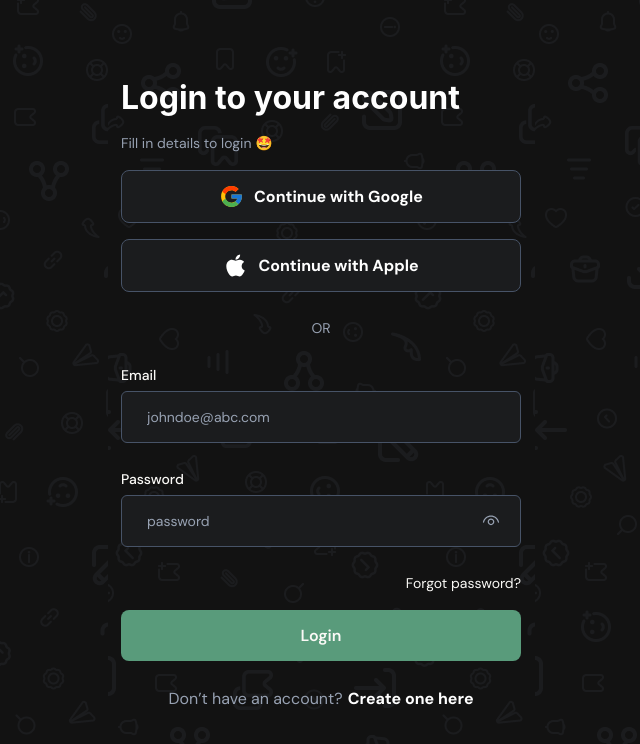
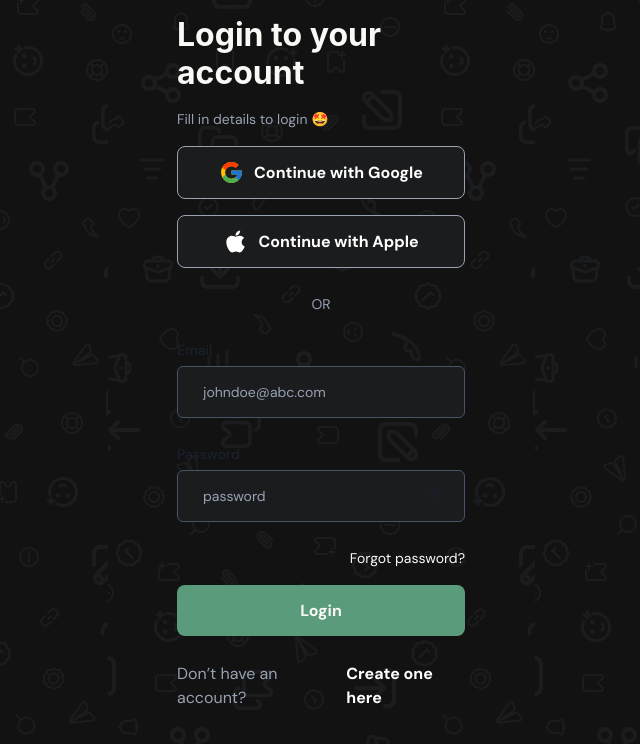
Before and after one commit to Parallax18/bookklub-frontend, a Next.js app: page /login in a window 1280 px wide. Shown: the top 744 px of the page, without its empty margins (319-959 px from the left). Built offline with nearby package versions, Linux system fonts and the light colour scheme.

Commit message:
chore: layout tweaks

```diff
--- a/src/app/(auth)/login/page.tsx
+++ b/src/app/(auth)/login/page.tsx
@@ -8,22 +8,9 @@ import React, { FormEvent, useState } from "react";
 import { FcGoogle } from "react-icons/fc";
 import { FaApple } from "react-icons/fa";
 import { VscEye, VscEyeClosed } from "react-icons/vsc";
-import {
-  Formik,
-  Field,
-  ErrorMessage,
-  FormikValues,
-  FormikHelpers,
-  useFormik,
-  Form,
-} from "formik";
+import { Formik, FormikHelpers, Form } from "formik";
 import * as Yup from "yup";
-import {
-  QueryClient,
-  QueryClientProvider,
-  useMutation,
-  useQueryClient,
-} from "@tanstack/react-query";
+import { useMutation } from "@tanstack/react-query";
 import Link from "next/link";
 interface FormValues {
   email: string;
@@ -31,16 +18,11 @@ interface FormValues {
 }
 const Login = () => {
   const validationSchema = Yup.object().shape({
-    // name: Yup.string().required('Name is required'),
     email: Yup.string().email("Invalid email").required("Email is required"),
     password: Yup.string()
       .min(6, "Password must be at least 6 characters")
       .required("Password is required"),
-    // confirmPassword: Yup.string()
-    //   .oneOf([Yup.ref('password')], 'Passwords must match')
-    //   .required('Confirm Password is required'),
   });
-  // const [form, setForm] = useState({ email: "", password: "" });
   const [showPassword, setShowPassword] = useState(false);
   const router = useRouter();
 
@@ -48,12 +30,7 @@ const Login = () => {
     return useMutation({
       mutationKey: ["login"],
       mutationFn: async (loginData: FormValues) => {
-        // const response = await HttpClient.post({
-        //   url: "/login",
-        //   data: loginData,
-        // });
         router.push("/verify_email");
-        // return response;
       },
     });
   };
@@ -89,22 +66,11 @@ const Login = () => {
           style={{
             display: "flex",
             flexDirection: "column",
-            justifyContent: "center",
-            alignItems: "center",
-            paddingTop: "0",
-            minHeight: "100vh",
-            paddingLeft: "5%",
-            paddingRight: "5%",
-            color: "white",
           }}
         >
           <div
             style={{
-              display: "flex",
-              justifyContent: "center",
-              alignItems: "start",
               position: "relative",
-              padding: "4rem 0",
             }}
           >
             <Formik
@@ -113,7 +79,7 @@ const Login = () => {
               onSubmit={handleSubmit}
             >
               {({ values }) => (
-                <Box width={{ base: "100%", sm: "25rem" }}>
+                <Box>
                   <Form
                     style={{
                       gap: "1rem",
@@ -122,7 +88,9 @@ const Login = () => {
                       zIndex: 1000,
                     }}
                   >
-                    <Heading fontSize="32px">Login to your account</Heading>
+                    <Heading fontSize="32px" color="shade.white">
+                      Login to your account
+                    </Heading>
                     <Text color="grey.400" fontSize="14px">
                       Fill in details to login 🤩
                     </Text>
@@ -139,8 +107,8 @@ const Login = () => {
                       borderRadius="8px"
                       fontSize="16px"
                       fontWeight="700"
-                      borderColor="#475367"
-                      bg="#1B1C1E"
+                      borderColor="grey.400"
+                      bg="shade.black"
                       color="#FFFFFF"
                     >
                       <FcGoogle size={25} />
@@ -159,20 +127,23 @@ const Login = () => {
                       borderRadius="8px"
                       fontSize="16px"
                       fontWeight="700"
-                      borderColor="#475367"
-                      bg="#1B1C1E"
+                      borderColor="grey.400"
+                      bg="shade.black"
                       color="#FFFFFF"
                     >
                       <FaApple size={25} />
                       <Text>Continue with Apple</Text>
                     </Box>
-                    <Box
-                      textAlign="center"
-                      fontSize="14px"
-                      color="#98A2B3"
-                      py="10px"
-                    >
-                      <Text>OR</Text>
+                    <Box textAlign="center" py="10px">
+                      <Text
+                        color={"grey.400"}
+                        fontWeight={400}
+                        lineHeight={"145%"}
+                        fontStyle={"normal"}
+                        fontSize={"0.875rem"}
+                      >
+                        OR
+                      </Text>
                     </Box>
                     <ReusableInput
                       label="Email"
@@ -202,7 +173,7 @@ const Login = () => {
                             size={20}
                             style={{
                               position: "absolute",
-                              color: "#98A2B3",
+                              color: "grey.400",
                               top: "42",
                               right: "20",
                             }}
@@ -212,7 +183,7 @@ const Login = () => {
                             size={20}
                             style={{
                               position: "absolute",
-                              color: "#98A2B3",
+                              color: "grey.400",
                               top: "42",
                               right: "20",
                             }}
@@ -221,14 +192,18 @@ const Login = () => {
                       </div>
                     </Box>
                     <Box display="flex" justifyContent="end">
-                      <Text color="#FAF9F6" fontSize="14px" cursor="pointer">
+                      <Text
+                        color="shade.white"
+                        fontSize="14px"
+                        cursor="pointer"
+                      >
                         Forgot password?
                       </Text>
                     </Box>
 
                     <Button>Login</Button>
                     <Box
-                      color="#98A2B3"
+                      color="grey.400"
                       display="flex"
                       justifyContent="center"
                       py="10px"
--- a/src/app/(auth)/profile_verification/page.tsx
+++ b/src/app/(auth)/profile_verification/page.tsx
@@ -104,7 +104,7 @@ const ProfileVerification = () => {
                     }}
                   >
                     <Heading fontSize="32px">Profile setup</Heading>
-                    <Text color="#98A2B3" fontSize="14px">
+                    <Text color="grey.400" fontSize="14px">
                       Let’s get you properly setup. This would be quick.
                     </Text>
                     <ReusableInput
@@ -169,7 +169,7 @@ const ProfileVerification = () => {
               }}
             >
               <Heading fontSize="32px">Profile setup</Heading>
-              <Text color="#98A2B3" fontSize="14px">
+              <Text color="grey.400" fontSize="14px">
                 Let’s get you properly setup. This would be quick.
               </Text>
               <ReusableInput
--- a/src/app/chat/page.tsx
+++ b/src/app/chat/page.tsx
@@ -212,7 +212,7 @@ export default function Chat() {
               <button
                 type="submit"
                 style={{
-                  backgroundColor: "#ACCDBD",
+                  backgroundColor: "primary.100",
                   // padding: "1rem",
                   width: "20%",
                   outline: "none",
--- a/src/app/globals.css
+++ b/src/app/globals.css
@@ -55,3 +55,7 @@ body {
   box-shadow: none !important;
   background-color: transparent !important;
 }
+
+.error-message {
+  color: #e26e6a;
+}
--- a/src/app/providers/chakra.setup.tsx
+++ b/src/app/providers/chakra.setup.tsx
@@ -1,18 +1,25 @@
 "use client";
 
 import { theme } from "@/theme";
-import { ChakraProvider, Box } from "@chakra-ui/react";
+import { ChakraProvider, Box, Center } from "@chakra-ui/react";
 import { Global } from "@emotion/react";
+import { DM_Sans } from "next/font/google";
 import React, { useEffect } from "react";
 
 interface ChakraSetupProps {
   children: React.ReactNode;
 }
 
+const dm_sans = DM_Sans({ subsets: ["latin"] });
+
 const ChakraSetup = ({ children }: ChakraSetupProps) => {
   return (
     <ChakraProvider theme={theme}>
-      <Box>{children}</Box>
+      <Center className={dm_sans.className}>
+        <Box width={["100%", "25%"]} p={"1rem"} height={"max-content"}>
+          {children}
+        </Box>
+      </Center>
     </ChakraProvider>
   );
 };
--- a/src/app/providers/index.tsx
+++ b/src/app/providers/index.tsx
@@ -1,3 +1,5 @@
+"use client";
+
 import React, { ReactNode } from "react";
 import ChakraSetup from "./chakra.setup";
 import { QueryClient, QueryClientProvider } from "@tanstack/react-query";
--- a/src/components/Input.tsx
+++ b/src/components/Input.tsx
@@ -1,32 +1,25 @@
 // Input.tsx
 
 import React from "react";
-import { Box, Input, Text } from "@chakra-ui/react";
-import { Field } from "formik";
+import { Box, FormErrorMessage, Input, Text } from "@chakra-ui/react";
+import { ErrorMessage, Field } from "formik";
 interface InputProps {
   label: string;
   value: string;
   placeholder: string;
-  type: string;
-  // onChange: (value: string) => void;
+  type?: string;
   name: string;
-  // You can add more props like placeholder, type, etc. as needed
 }
 
 const ReusableInput: React.FC<InputProps> = ({
   label,
   value,
-  // onChange,
   placeholder,
   type,
   name,
 }) => {
-  // const handleChange = (e: React.ChangeEvent<HTMLInputElement>) => {
-  //   onChange(e.target.value);
-  // };
-
   return (
-    <div style={{ color: "#FAF9F6", paddingBottom: "10px" }}>
+    <div style={{ color: "shade.white", paddingBottom: "10px" }}>
       <Text fontSize="14px" fontWeight={500} mb="5px">
         {label}
       </Text>
@@ -53,6 +46,7 @@ const ReusableInput: React.FC<InputProps> = ({
         value={value}
         name={name}
       />
+      <ErrorMessage className="error-message" name={name} />
     </div>
   );
 };
--- a/src/components/ReusableButton.tsx
+++ b/src/components/ReusableButton.tsx
@@ -14,7 +14,7 @@ const ReusableButton: React.FC<ButtonProps> = ({ Type }) => {
       borderRadius="8px"
       fontSize="16px"
       fontWeight="semibold"
-      bg="#ACCDBD"
+      bg="primary.100"
       color="#FFFFFF"
     >
       {Type}
--- a/src/theme/button.theme.ts
+++ b/src/theme/button.theme.ts
@@ -6,17 +6,17 @@ export const Button = {
     p: "16px",
     borderRadius: "8px",
     fontSize: "16px",
-    fontWeight: "semibold",
+    fontWeight: "700",
     bg: "primary.400",
     color: "shade.white",
   },
 
   _disabled: {
-    bg: "#ACCDBD",
+    bg: "primary.100",
   },
 
   _loading: {
-    bg: "#ACCDBD",
+    bg: "primary.100",
   },
 
   variants: {
```
Also changed, not shown: src/app/(auth)/register/page.tsx (+22 -62 lines), src/app/(auth)/verify_email/page.tsx (+24 -47 lines), src/app/layout.tsx (+15 -34 lines).
